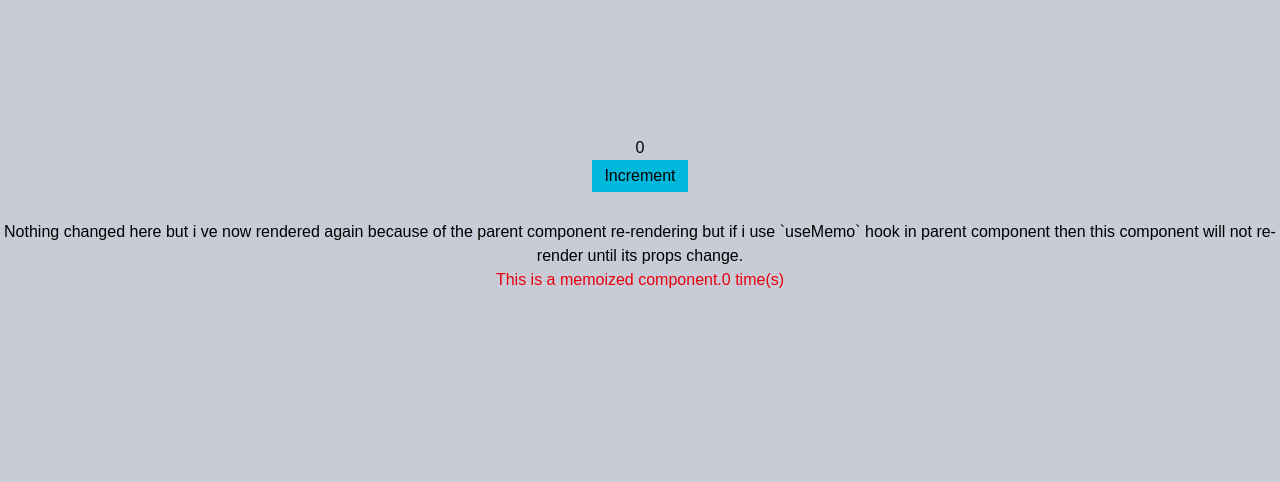
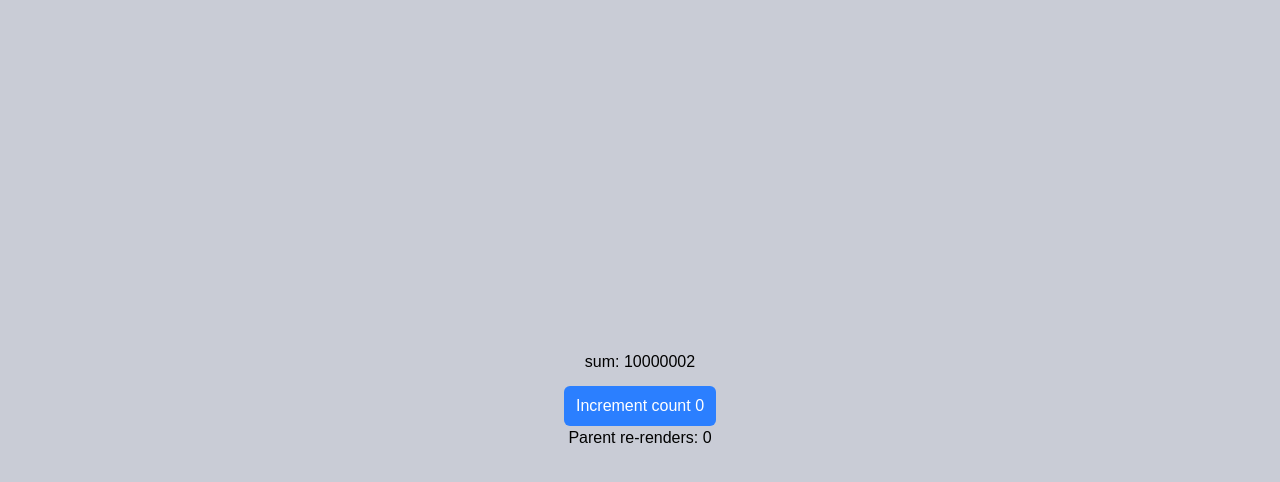
Before and after one commit to Deewakar2002Jha/LearnReactwithme, a React (Vite) app in the folder client/: page / in a window 1280 px wide. Shown: the top 482 px of the page. Built offline with nearby package versions, Linux system fonts and the light colour scheme.

Commit message:
learn usememo

```diff
--- a/client/src/App.jsx
+++ b/client/src/App.jsx
@@ -5,6 +5,7 @@
 // import Howtonotfetchdata from './components/Hooks/useEffects/Howtonotfetchdata'
 import HowtoFetchapi from './components/Hooks/useEffects/HowtoFetchapi'
 import Countermemo from './components/Hooks/useMemo/Countermemo'
+import UseMemo from './components/Hooks/useMemo/UseMemo'
 function App() {
   return (
     <>
@@ -13,7 +14,8 @@ function App() {
       {/* <Toggleswitch /> */}
       {/* <Howtonotfetchdata /> */}
       {/* <HowtoFetchapi /> */}
-      <Countermemo />
+      {/* <Countermemo /> */}
+      <UseMemo />
     </>)
 }
 export default App
--- a/client/src/components/Hooks/useMemo/UseMemo.jsx
+++ b/client/src/components/Hooks/useMemo/UseMemo.jsx
@@ -1,30 +1,44 @@
-import React, { useState } from 'react'
+import React, { memo, useState } from 'react';
 
-constExpensiveComponent = () => {
+const ExpensiveComponent = memo(() => {
+
     const sum = () => {
         console.log('calculating sum ..');
+
         let i = 0;
+
         for (i = 0; i <= 10000000; i++) {
             i = i + 1;
         }
+
         return i;
+    };
 
-        const total = Sum();
-        return <p>sum: {total} </p>
-    }
-}
+    const total = sum();
+
+    return <p>sum: {total}</p>;
+});
+
 const UseMemo = () => {
+
     const [count, setCount] = useState(0);
+
     return (
-        <div className='p-4 h-lvh font-display tracking-winder tracking-winder flex flex-col justify-center items-center'>
+        <div className='p-4 h-lvh flex flex-col justify-center items-center'>
+
             <ExpensiveComponent />
-            <button onClick={() => setCount(count + 1)}
-                className='bg-blue-500 text-white px-3 py-2 rounded-md mt-3 font-display'>
+
+            <button
+                onClick={() => setCount(count + 1)}
+                className='bg-blue-500 text-white px-3 py-2 rounded-md mt-3'
+            >
                 Increment count {count}
             </button>
+
             <p>Parent re-renders: {count}</p>
+
         </div>
-    )
-}
+    );
+};
 
-export default UseMemo
+export default memo(UseMemo);
```
